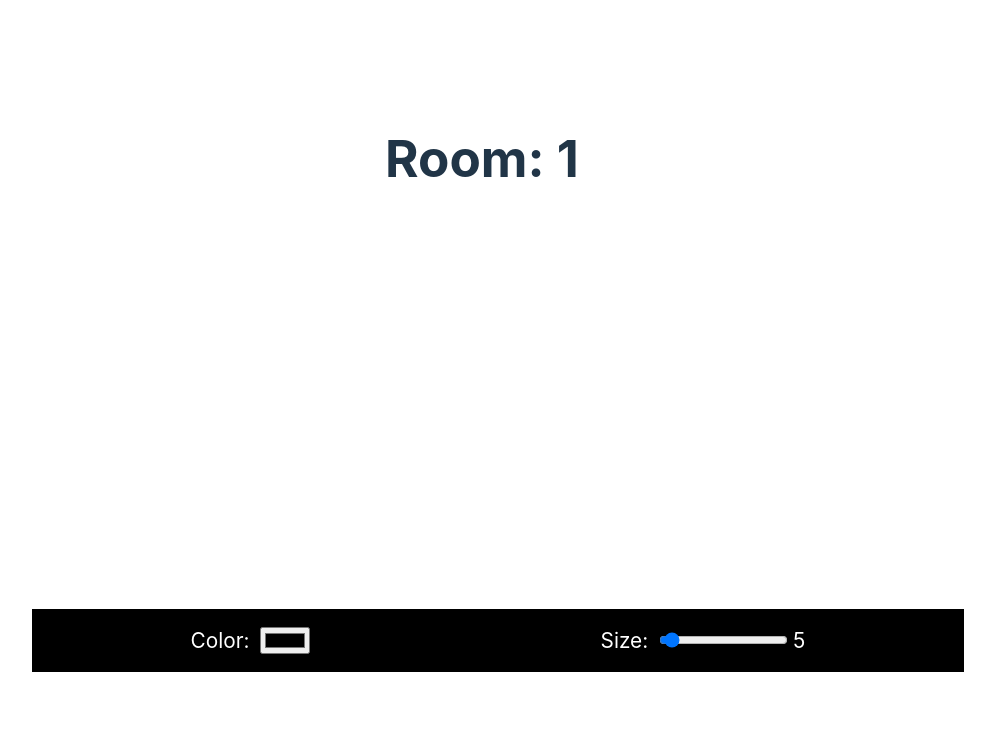
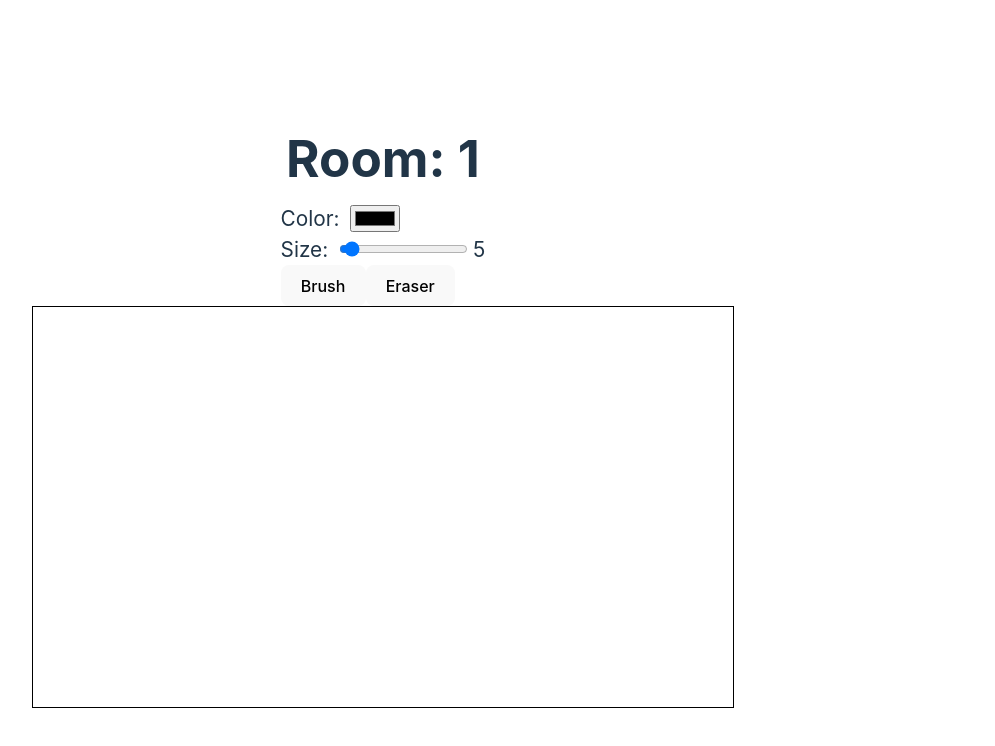
Before and after one commit to crizmo/PaintPals, a React (Vite) app in the folder client/: page /room/1 in a window 1280 px wide. Shown: the top 746 px of the page, without its empty margins (16-1011 px from the left). Built offline with nearby package versions, Linux system fonts and the light colour scheme; no server answers.

Commit message:
🔥 Yayy

```diff
--- a/client/src/App.jsx
+++ b/client/src/App.jsx
@@ -1,17 +1,22 @@
 // App.jsx
 
-import React from 'react';
+import React, { useState } from 'react';
 import { BrowserRouter as Router, Routes, Route } from 'react-router-dom';
 import './App.css';
 import RoomSetup from './component/RoomSetup';
 import CanvasDrawing from './component/CanvasDrawing';
 
 const App = () => {
+
+  const [name, setName] = useState('');
+  const [roomName, setRoomName] = useState('');
+  const [password, setPassword] = useState('');
+
   return (
     <Router>
       <div className="App">
         <Routes>
-          <Route path="/" element={<RoomSetup />} />
+          <Route path="/" element={<RoomSetup name={name} setName={setName} roomName={roomName} setRoomName={setRoomName} password={password} setPassword={setPassword} />} />
           <Route path="/room/:roomName" element={<CanvasDrawing />} />
         </Routes>
       </div>
--- a/client/src/component/Board.jsx
+++ b/client/src/component/Board.jsx
@@ -2,41 +2,66 @@ import React, { useRef, useEffect, useState } from 'react';
 import io from 'socket.io-client';
 
 const Board = (props) => {
-    const { brushColor, brushSize } = props;
+    const { brushColor, brushSize, roomName, tool } = props;
     const canvasRef = useRef(null);
-
     const [socket, setSocket] = useState(null);
 
     useEffect(() => {
         const newSocket = io('http://localhost:5000');
-        console.log(newSocket, "Connected to socket");
         setSocket(newSocket);
+
+        newSocket.emit('joinRoom', roomName);
 
         return () => {
             newSocket.disconnect();
         };
-    }, []);
+    }, [roomName]);
 
     useEffect(() => {
         if (socket) {
+            socket.on('drawing', ({ x0, y0, x1, y1, color, size, tool }) => {
+                const canvas = canvasRef.current;
+                const ctx = canvas.getContext('2d');
+                if (ctx) {
+                    ctx.lineCap = 'round';
+                    ctx.lineJoin = 'round';
+                    if (tool === 'eraser') {
+                        ctx.globalCompositeOperation = 'destination-out';
+                        ctx.strokeStyle = 'rgba(0,0,0,1)';
+                    } else {
+                        ctx.globalCompositeOperation = 'source-over';
+                        ctx.strokeStyle = color;
+                    }
+                    ctx.lineWidth = size;
+                    ctx.beginPath();
+                    ctx.moveTo(x0, y0);
+                    ctx.lineTo(x1, y1);
+                    ctx.stroke();
+                    ctx.closePath();
+                }
+            });
+
             socket.on('canvasImage', (data) => {
+                if (data.roomName === roomName) {
                     const image = new Image();
-                image.src = data;
+                    image.src = data.image;
 
                     const canvas = canvasRef.current;
                     const ctx = canvas.getContext('2d');
                     image.onload = () => {
                         ctx.drawImage(image, 0, 0);
                     };
+                }
             });
         }
 
         return () => {
             if (socket) {
+                socket.off('drawing');
                 socket.off('canvasImage');
             }
         };
-    }, [socket]);
+    }, [socket, roomName]);
 
     useEffect(() => {
         let isDrawing = false;
@@ -53,34 +78,41 @@ const Board = (props) => {
 
             const canvas = canvasRef.current;
             const ctx = canvas.getContext('2d');
+            const x0 = lastX;
+            const y0 = lastY;
+            const x1 = e.offsetX;
+            const y1 = e.offsetY;
+
             if (ctx) {
+                ctx.lineCap = 'round';
+                ctx.lineJoin = 'round';
+                if (tool === 'eraser') {
+                    ctx.globalCompositeOperation = 'destination-out';
+                    ctx.strokeStyle = 'rgba(0,0,0,1)';
+                } else {
+                    ctx.globalCompositeOperation = 'source-over';
+                    ctx.strokeStyle = brushColor;
+                }
+                ctx.lineWidth = brushSize;
                 ctx.beginPath();
-                ctx.moveTo(lastX, lastY);
-                ctx.lineTo(e.offsetX, e.offsetY);
+                ctx.moveTo(x0, y0);
+                ctx.lineTo(x1, y1);
                 ctx.stroke();
+                ctx.closePath();
             }
 
-            [lastX, lastY] = [e.offsetX, e.offsetY];
+            [lastX, lastY] = [x1, y1];
+
+            if (socket) {
+                socket.emit('drawing', { x0, y0, x1, y1, color: brushColor, size: brushSize, tool, roomName });
+            }
         };
 
         const endDrawing = () => {
-            const canvas = canvasRef.current;
-            const dataURL = canvas.toDataURL();
-
-            if (socket) {
-                socket.emit('canvasImage', dataURL);
-            }
             isDrawing = false;
         };
 
         const canvas = canvasRef.current;
-        const ctx = canvas.getContext('2d');
-        if (ctx) {
-            ctx.strokeStyle = brushColor;
-            ctx.lineWidth = brushSize;
-            ctx.lineCap = 'round';
-            ctx.lineJoin = 'round';
-        }
 
         canvas.addEventListener('mousedown', startDrawing);
         canvas.addEventListener('mousemove', draw);
@@ -93,7 +125,7 @@ const Board = (props) => {
             canvas.removeEventListener('mouseup', endDrawing);
             canvas.removeEventListener('mouseout', endDrawing);
         };
-    }, [brushColor, brushSize, socket]);
+    }, [brushColor, brushSize, socket, tool]);
 
     const [windowSize, setWindowSize] = useState([window.innerWidth, window.innerHeight]);
 
@@ -112,9 +144,9 @@ const Board = (props) => {
     return (
         <canvas
             ref={canvasRef}
-            width={windowSize[0] > 900 ? 900 : 300}
+            width={windowSize[0] > 700 ? 700 : 300}
             height={windowSize[1] > 400 ? 400 : 200}
-            style={{ backgroundColor: 'white' }}
+            style={{ backgroundColor: 'white', border: '1px solid black' }}
         />
     );
 };
--- a/client/src/component/CanvasDrawing.jsx
+++ b/client/src/component/CanvasDrawing.jsx
@@ -1,5 +1,3 @@
-// CanvasDrawing.jsx
-
 import React, { useEffect, useState } from 'react';
 import { useParams } from 'react-router-dom';
 import '../App.css';
@@ -9,6 +7,7 @@ const CanvasDrawing = () => {
   const { roomName } = useParams();
   const [brushColor, setBrushColor] = useState('black');
   const [brushSize, setBrushSize] = useState(5);
+  const [tool, setTool] = useState('brush'); // New state for current tool
 
   useEffect(() => {
     console.log("CanvasDrawing ", brushSize);
@@ -17,14 +16,12 @@ const CanvasDrawing = () => {
   return (
     <div className="App">
       <h1>Room: {roomName}</h1>
-      <div>
-        <Board roomName={roomName} brushColor={brushColor} brushSize={brushSize} />
-        <div className='tools'>
-          <div>
+      <div className="toolbar">
+        <div className="tool">
           <span>Color: </span>
           <input type="color" value={brushColor} onChange={(e) => setBrushColor(e.target.value)} />
         </div>
-          <div>
+        <div className="tool">
           <span>Size: </span>
           <input
             type="range"
@@ -35,8 +32,12 @@ const CanvasDrawing = () => {
           />
           <span>{brushSize}</span>
         </div>
+        <div className="tool">
+          <button onClick={() => setTool('brush')}>Brush</button>
+          <button onClick={() => setTool('eraser')}>Eraser</button>
         </div>
       </div>
+      <Board roomName={roomName} brushColor={brushColor} brushSize={brushSize} tool={tool} />
     </div>
   );
 };
--- a/client/src/component/RoomSetup.jsx
+++ b/client/src/component/RoomSetup.jsx
@@ -3,16 +3,18 @@
 import React, { useState } from 'react';
 import { useNavigate } from 'react-router-dom';
 
-const RoomSetup = () => {
-  const [name, setName] = useState('');
-  const [roomName, setRoomName] = useState('');
-  const [password, setPassword] = useState('');
+const RoomSetup = ({
+  name,
+  setName,
+  roomName,
+  setRoomName,
+  password,
+  setPassword,
+}) => {
+
   const navigate = useNavigate();
 
   const handleJoinRoom = () => {
-    // Validate inputs (e.g., check if name and roomName are not empty)
-
-    // Navigate to the room with roomName as part of the URL
     navigate(`/room/${roomName}?name=${name}`);
   };
 
```
Also changed, not shown: 1 other file (tests, documents, lock files or other folders). Lines whose indentation alone changed are shown as unchanged.
